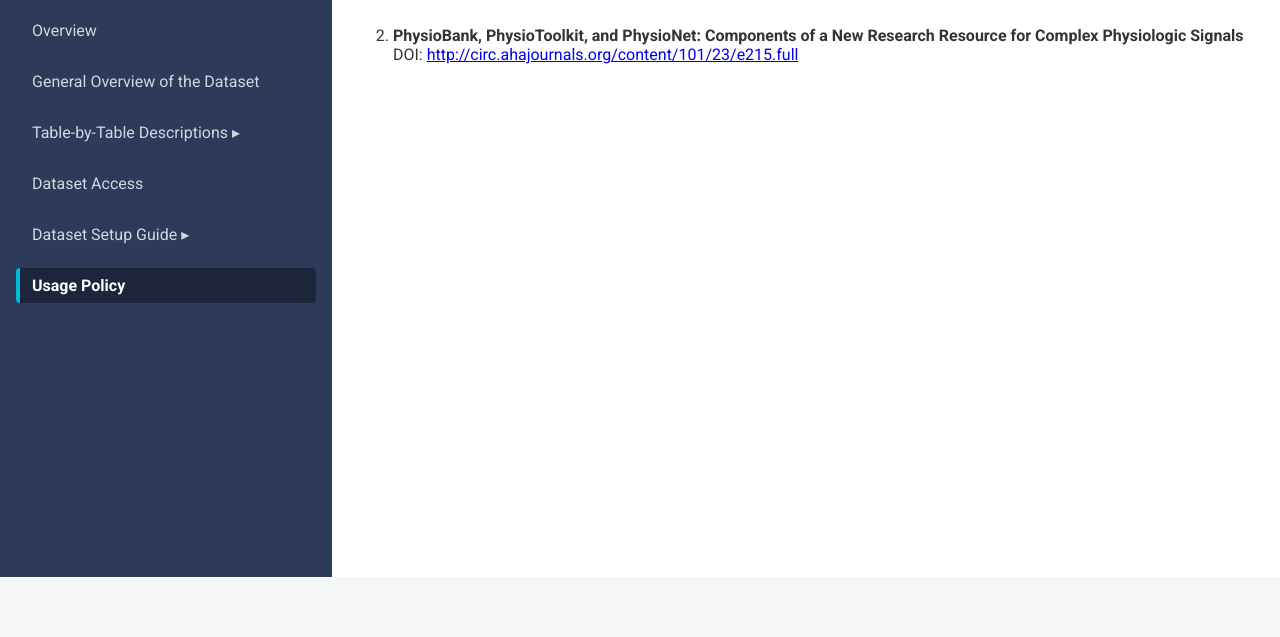
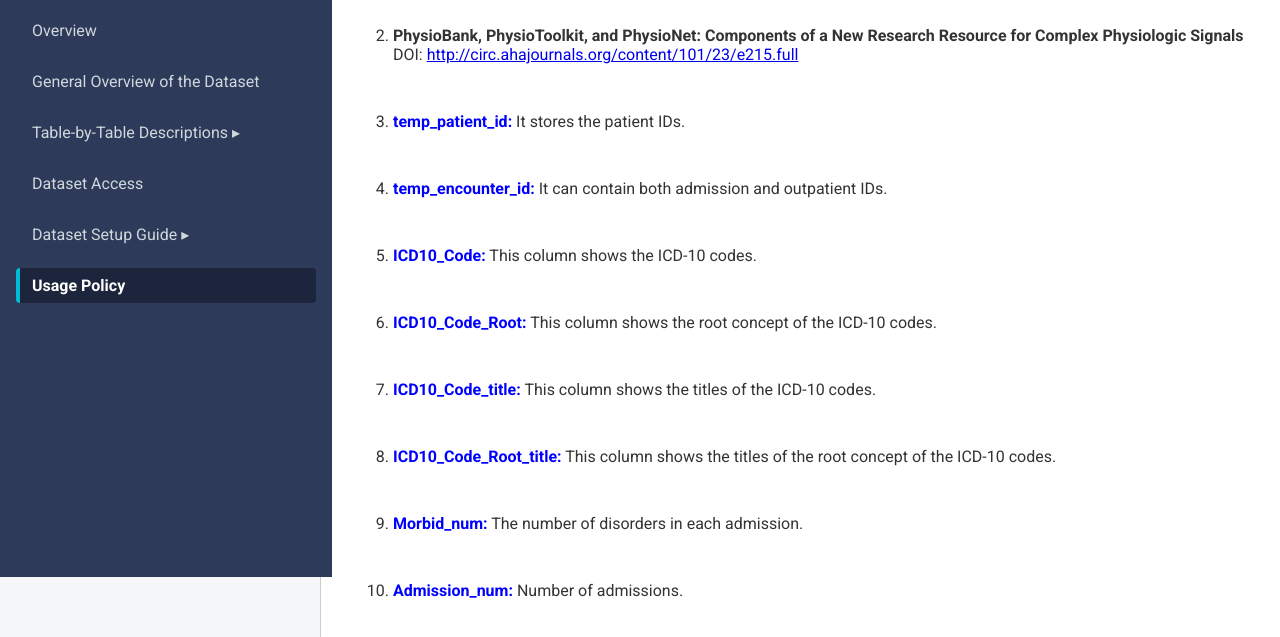
Before and after one commit to mnaeimaei/MIMIC-IV-Ext-CEKG_Website, a plain HTML site: page s6-cite.html in a window 1280 px wide. Shown: the part 223-860 px from the top of the page. Before the commit the page ends 800 px from the top, so only its background shows below. Drawn offline with Linux system fonts and the light colour scheme.

Commit message:
Update s6-cite.html

```diff
--- a/s6-cite.html
+++ b/s6-cite.html
@@ -77,6 +77,27 @@
                         Physiologic Signals</strong><br>
                     DOI: <a href="http://circ.ahajournals.org/content/101/23/e215.full" target="_blank">http://circ.ahajournals.org/content/101/23/e215.full</a>
                 </li>
+
+                <li><strong style="color:blue;">temp_patient_id:</strong> It stores the patient IDs.</li>
+                <li><strong style="color:blue;">temp_encounter_id:</strong> It can contain both admission and outpatient
+                    IDs.
+                </li>
+                <li><strong style="color:blue;">ICD10_Code:</strong> This column shows the ICD-10 codes.</li>
+                <li><strong style="color:blue;">ICD10_Code_Root:</strong> This column shows the root concept of the
+                    ICD-10 codes.
+                </li>
+                <li><strong style="color:blue;">ICD10_Code_title:</strong> This column shows the titles of the ICD-10
+                    codes.
+                </li>
+                <li><strong style="color:blue;">ICD10_Code_Root_title:</strong> This column shows the titles of the root
+                    concept of the ICD-10 codes.
+                </li>
+                <li><strong style="color:blue;">Morbid_num:</strong> The number of disorders in each admission.</li>
+                <li><strong style="color:blue;">Admission_num:</strong> Number of admissions.</li>
+
+
+
+
             </ol>
         </section>
     </main>
```
